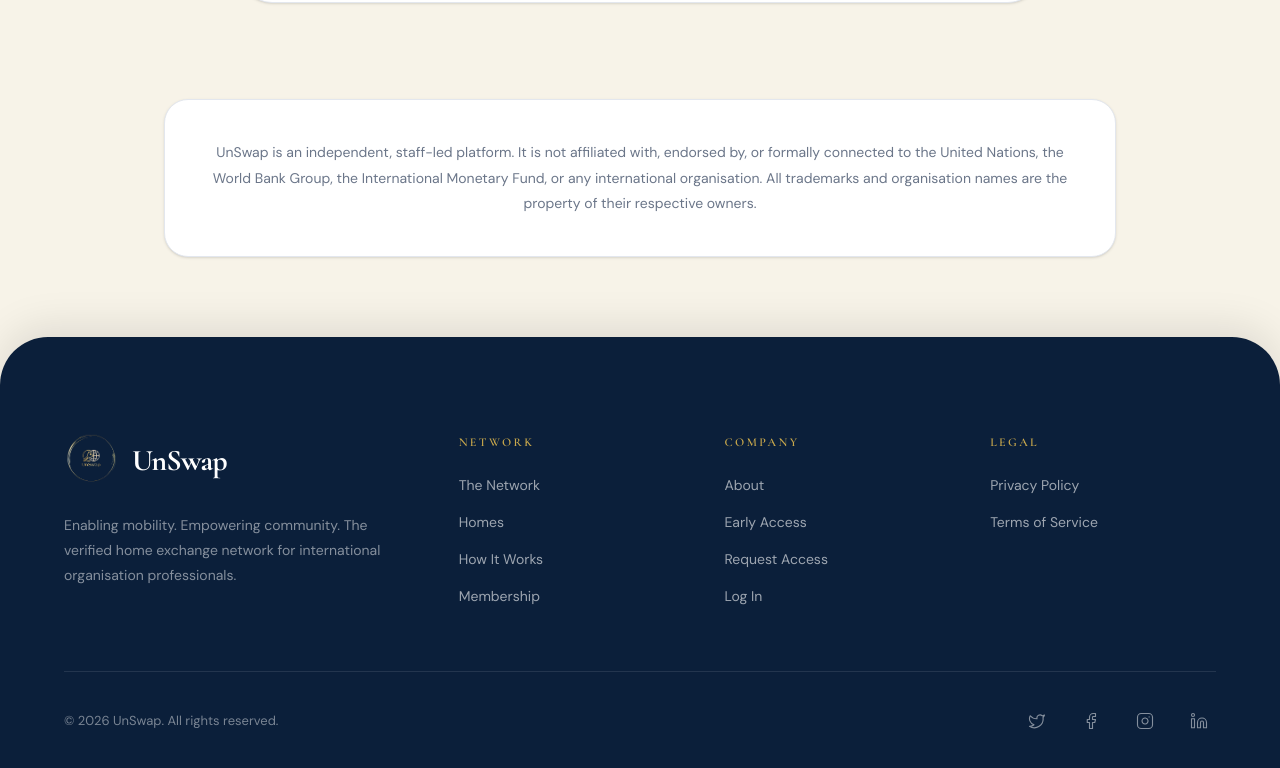
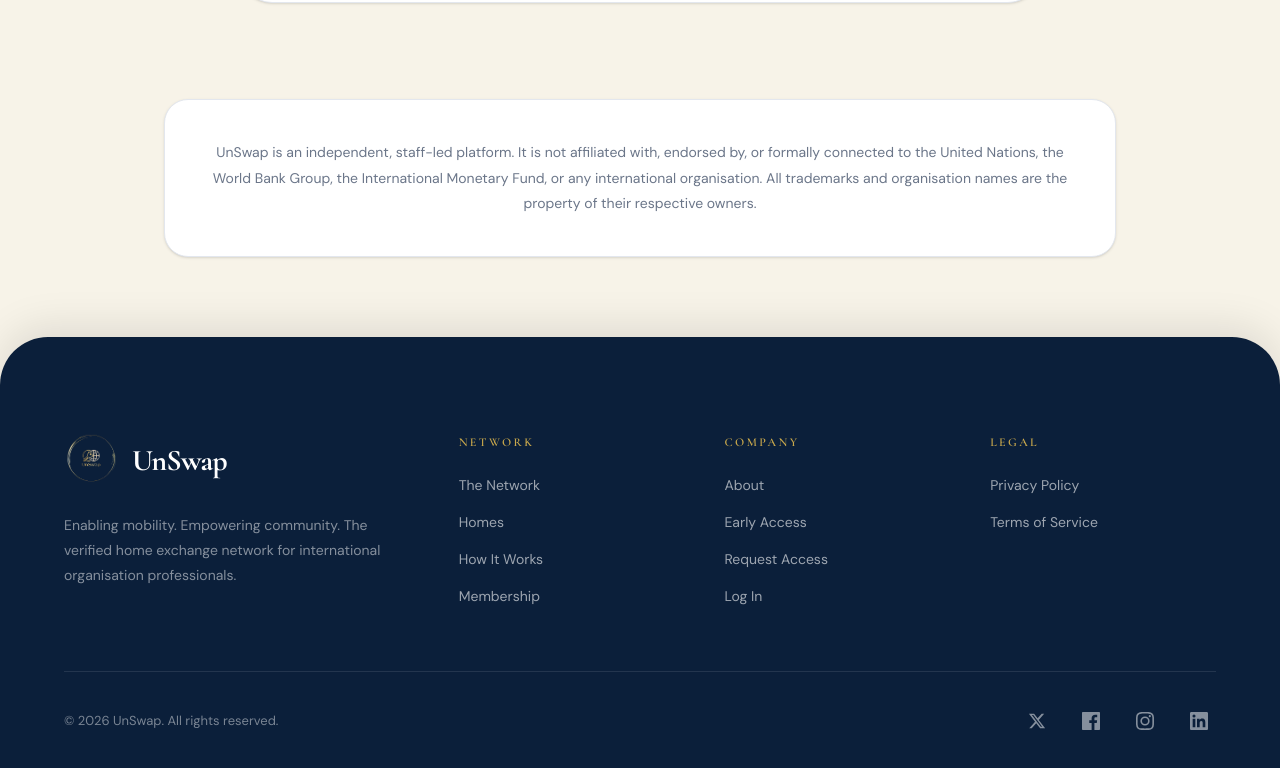
Before and after one commit to tayari-live/Unswap, a Next.js app: page / in a window 1280 px wide. Shown: the part 6325-7093 px from the top of the page. Built offline with nearby package versions, Linux system fonts and the light colour scheme.

Commit message:
fix: replace lucide-react brand icons with inline SVGs
- Replaced Twitter, Facebook, Instagram, and LinkedIn imports with inline SVGs to resolve Next.js build error caused by missing exports in lucide-react

```diff
--- a/src/app/page.tsx
+++ b/src/app/page.tsx
@@ -10,10 +10,6 @@
   Globe2,
   CreditCard,
   Home,
-  Facebook,
-  Instagram,
-  Twitter,
-  Linkedin,
 } from "lucide-react"
 import { Logo } from "@/components/brand/logo"
 
@@ -730,16 +726,24 @@
             </p>
             <div className="flex items-center gap-5 text-white/50">
               <a href="#" aria-label="X (Twitter)" className="p-2 hover:text-white hover:bg-white/10 rounded-full transition-colors">
-                <Twitter size={18} strokeWidth={1.5} />
+                <svg width="18" height="18" viewBox="0 0 24 24" fill="currentColor">
+                  <path d="M18.244 2.25h3.308l-7.227 8.26 8.502 11.24H16.17l-5.214-6.817L4.99 21.75H1.68l7.73-8.835L1.254 2.25H8.08l4.713 6.231zm-1.161 17.52h1.833L7.084 4.126H5.117z" />
+                </svg>
               </a>
               <a href="#" aria-label="Facebook" className="p-2 hover:text-white hover:bg-white/10 rounded-full transition-colors">
-                <Facebook size={18} strokeWidth={1.5} />
+                <svg width="18" height="18" viewBox="0 0 24 24" fill="currentColor">
+                  <path d="M22.675 0h-21.35C.597 0 0 .597 0 1.325v21.351C0 23.403.597 24 1.325 24H12.82v-9.294H9.692v-3.622h3.128V8.413c0-3.1 1.893-4.788 4.659-4.788 1.325 0 2.463.099 2.795.143v3.24l-1.918.001c-1.504 0-1.795.715-1.795 1.763v2.313h3.587l-.467 3.622h-3.12V24h6.116c.73 0 1.323-.597 1.323-1.324V1.325C24 .597 23.403 0 22.675 0z"/>
+                </svg>
               </a>
               <a href="#" aria-label="Instagram" className="p-2 hover:text-white hover:bg-white/10 rounded-full transition-colors">
-                <Instagram size={18} strokeWidth={1.5} />
+                <svg width="18" height="18" viewBox="0 0 24 24" fill="currentColor">
+                  <path d="M12 2.163c3.204 0 3.584.012 4.85.07 3.252.148 4.771 1.691 4.919 4.919.058 1.265.069 1.645.069 4.849 0 3.205-.012 3.584-.069 4.849-.149 3.225-1.664 4.771-4.919 4.919-1.266.058-1.644.07-4.85.07-3.204 0-3.584-.012-4.849-.07-3.26-.149-4.771-1.699-4.919-4.92-.058-1.265-.07-1.644-.07-4.849 0-3.204.013-3.583.07-4.849.149-3.227 1.664-4.771 4.919-4.919 1.266-.057 1.645-.069 4.849-.069zM12 0C8.741 0 8.333.014 7.053.072 2.695.272.273 2.69.073 7.052.014 8.333 0 8.741 0 12c0 3.259.014 3.668.072 4.948.2 4.358 2.618 6.78 6.98 6.98C8.333 23.986 8.741 24 12 24c3.259 0 3.668-.014 4.948-.072 4.354-.2 6.782-2.618 6.979-6.98.059-1.28.073-1.689.073-4.948 0-3.259-.014-3.667-.072-4.947-.196-4.354-2.617-6.78-6.979-6.98C15.668.014 15.259 0 12 0zm0 5.838a6.162 6.162 0 100 12.324 6.162 6.162 0 000-12.324zM12 16a4 4 0 110-8 4 4 0 010 8zm6.406-11.845a1.44 1.44 0 100 2.881 1.44 1.44 0 000-2.881z"/>
+                </svg>
               </a>
               <a href="#" aria-label="LinkedIn" className="p-2 hover:text-white hover:bg-white/10 rounded-full transition-colors">
-                <Linkedin size={18} strokeWidth={1.5} />
+                <svg width="18" height="18" viewBox="0 0 24 24" fill="currentColor">
+                  <path d="M20.447 20.452h-3.554v-5.569c0-1.328-.027-3.037-1.852-3.037-1.853 0-2.136 1.445-2.136 2.939v5.667H9.351V9h3.414v1.561h.046c.477-.9 1.637-1.85 3.37-1.85 3.601 0 4.267 2.37 4.267 5.455v6.286zM5.337 7.433a2.062 2.062 0 01-2.063-2.065 2.064 2.064 0 112.063 2.065zm1.782 13.019H3.555V9h3.564v11.452zM22.225 0H1.771C.792 0 0 .774 0 1.729v20.542C0 23.227.792 24 1.771 24h20.451C23.2 24 24 23.227 24 22.271V1.729C24 .774 23.2 0 22.222 0h.003z"/>
+                </svg>
               </a>
             </div>
           </div>
```
